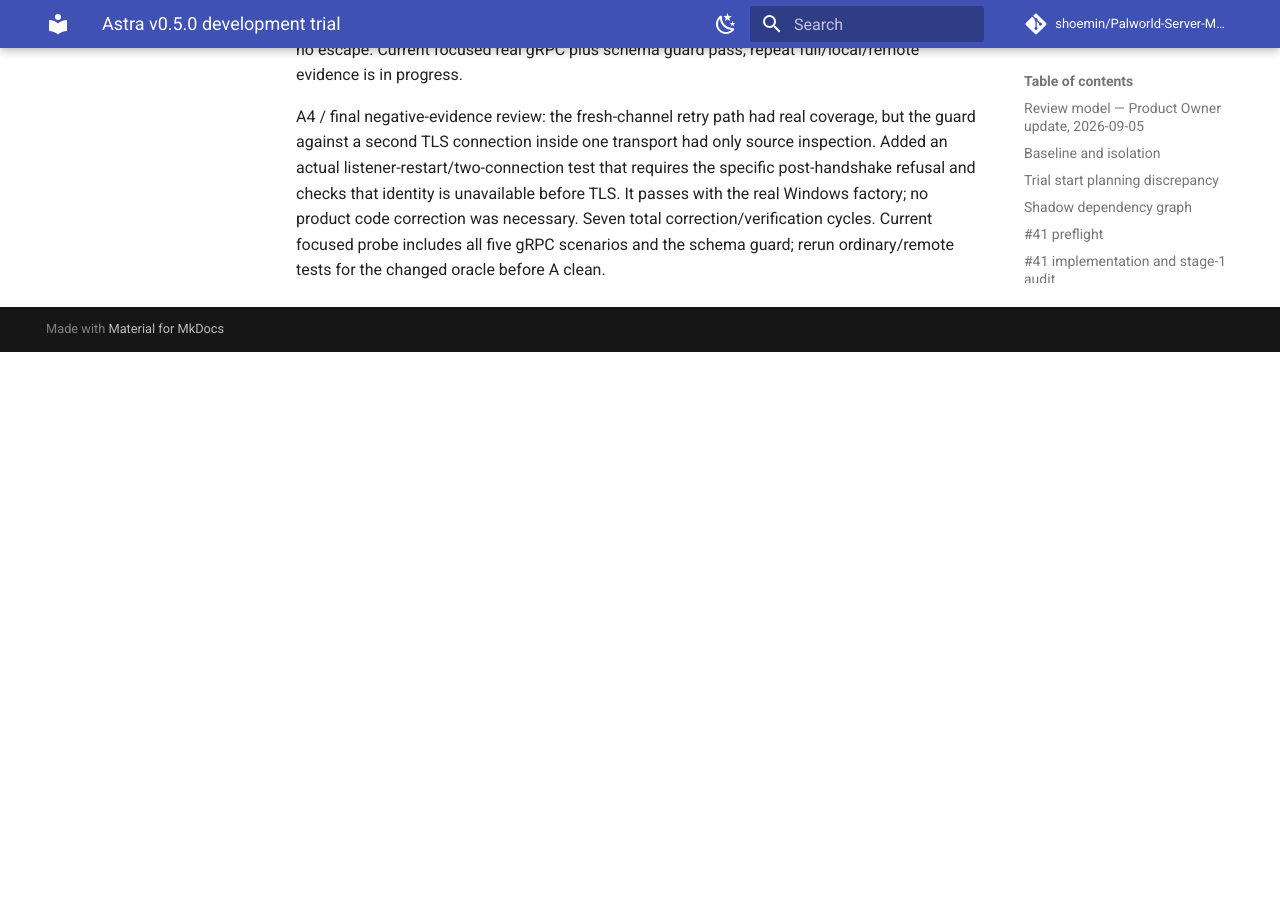
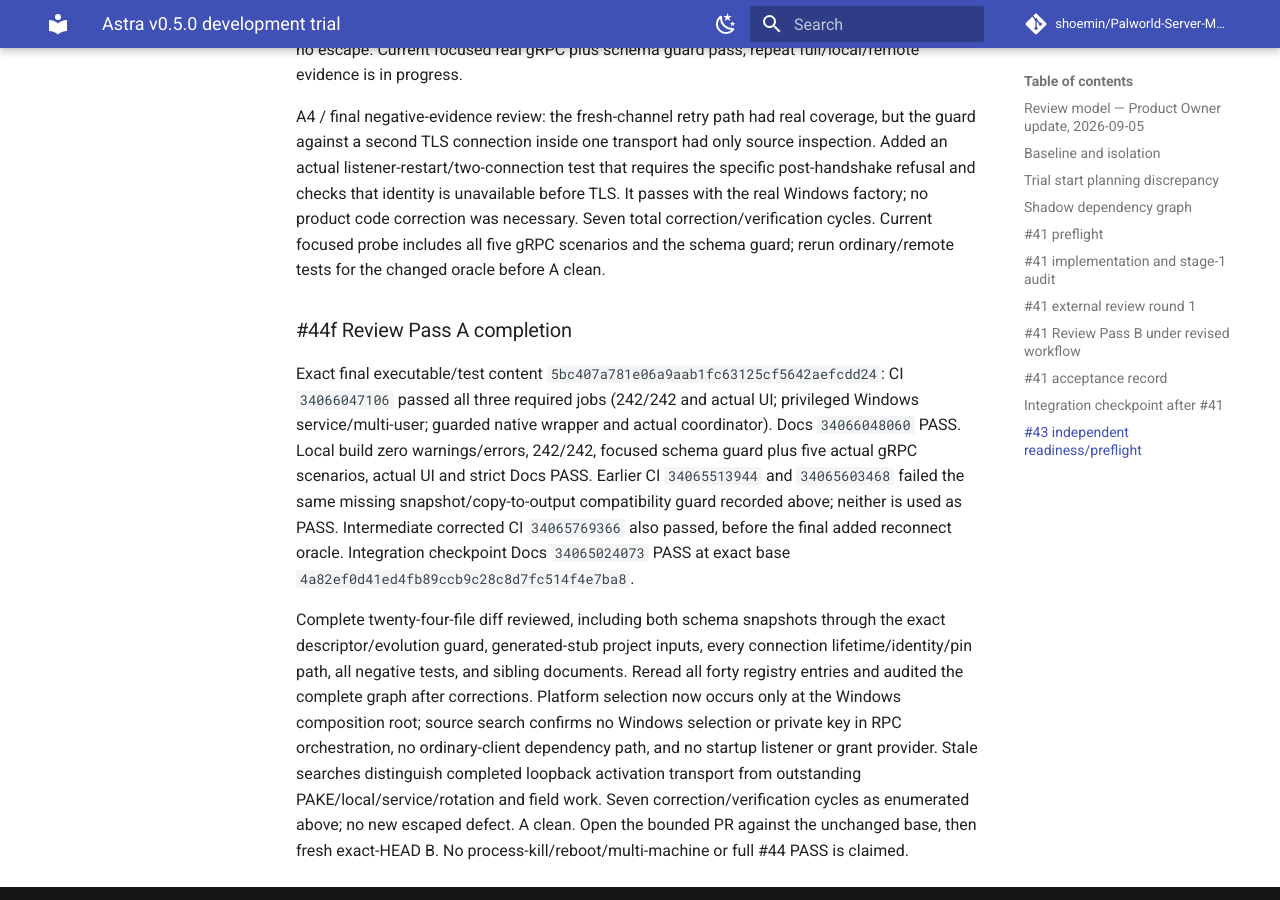
Before and after one commit to shoemin/Palworld-Server-Manager, an MkDocs documentation site: the page built from docs/experiments/astra-v0.5.0-trial.md, in a window 1280 px wide and 900 px high, scrolled down 155261 px. Built offline with MkDocs 1.6.1 and Material for MkDocs 9.7.7, drawn with Linux system fonts in a browser that asks for light colours; comment, search, counter and statistics services are not loaded; before the commit the page ends 155613 px from its top, so only the background shows below that; part of the change alters nothing that is shown.

Commit message:
Record clean peer gRPC pre-PR review and final Windows evidence

```diff
--- a/docs/experiments/astra-v0.5.0-trial.md
+++ b/docs/experiments/astra-v0.5.0-trial.md
@@ -1666,3 +1666,9 @@ A2 / full-suite correction: the first ordinary run was 240/241. The immutable sc
 A3 / platform review: the new RPC orchestrators initially chose concrete Windows TLS helpers themselves. Moved outbound construction behind IPeerHttpTransportFactory and passed inbound actual-connection evidence reading from the existing Windows composition root. Windows alone owns the certificate/handler details; the RPC logic now uses the explicit platform seam. Actual gRPC tests still exercise that real factory through the root. A2 follow-up execution exposed the new peer descriptor fixture missing its copy-to-output rule; added the rule and made the focused gRPC probe run schema-history validation first. Six total correction/verification cycles now: initial TLS integration, initial TLS-status oracle, A1 negative/result coverage, A2 snapshots, A3 composition boundary, and A2 fixture-copy follow-up. Two product/integration/review defects plus test/compatibility-artifact corrections remain pre-merge; no escape. Current focused real gRPC plus schema guard pass; repeat full/local/remote evidence is in progress.
 
 A4 / final negative-evidence review: the fresh-channel retry path had real coverage, but the guard against a second TLS connection inside one transport had only source inspection. Added an actual listener-restart/two-connection test that requires the specific post-handshake refusal and checks that identity is unavailable before TLS. It passes with the real Windows factory; no product code correction was necessary. Seven total correction/verification cycles. Current focused probe includes all five gRPC scenarios and the schema guard; rerun ordinary/remote tests for the changed oracle before A clean.
+
+### #44f Review Pass A completion
+
+Exact final executable/test content `5bc407a781e06a9aab1fc63125cf5642aefcdd24`: CI `34066047106` passed all three required jobs (242/242 and actual UI; privileged Windows service/multi-user; guarded native wrapper and actual coordinator). Docs `34066048060` PASS. Local build zero warnings/errors, 242/242, focused schema guard plus five actual gRPC scenarios, actual UI and strict Docs PASS. Earlier CI `34065513944` and `34065603468` failed the same missing snapshot/copy-to-output compatibility guard recorded above; neither is used as PASS. Intermediate corrected CI `34065769366` also passed, before the final added reconnect oracle. Integration checkpoint Docs `34065024073` PASS at exact base `4a82ef0d41ed4fb89ccb9c28c8d7fc514f4e7ba8`.
+
+Complete twenty-four-file diff reviewed, including both schema snapshots through the exact descriptor/evolution guard, generated-stub project inputs, every connection lifetime/identity/pin path, all negative tests, and sibling documents. Reread all forty registry entries and audited the complete graph after corrections. Platform selection now occurs only at the Windows composition root; source search confirms no Windows selection or private key in RPC orchestration, no ordinary-client dependency path, and no startup listener or grant provider. Stale searches distinguish completed loopback activation transport from outstanding PAKE/local/service/rotation and field work. Seven correction/verification cycles as enumerated above; no new escaped defect. A clean. Open the bounded PR against the unchanged base, then fresh exact-HEAD B. No process-kill/reboot/multi-machine or full #44 PASS is claimed.
```
